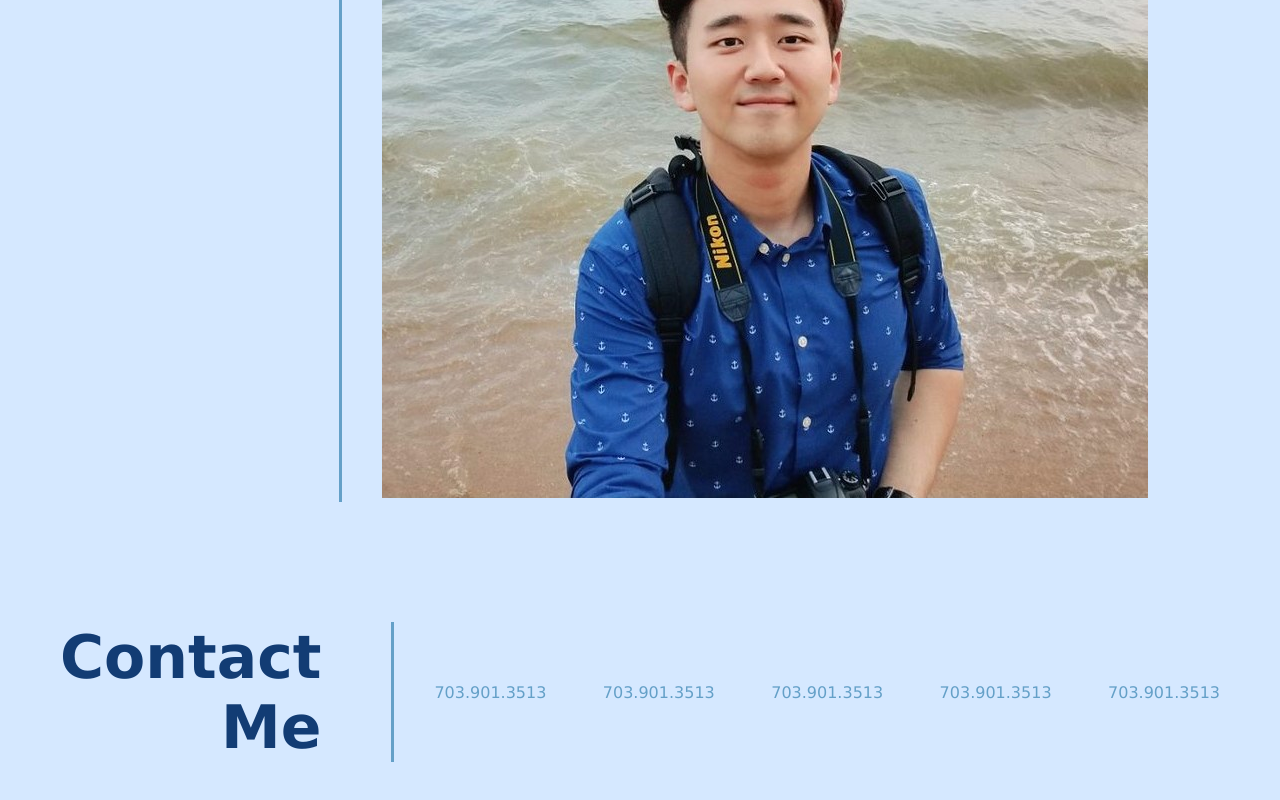
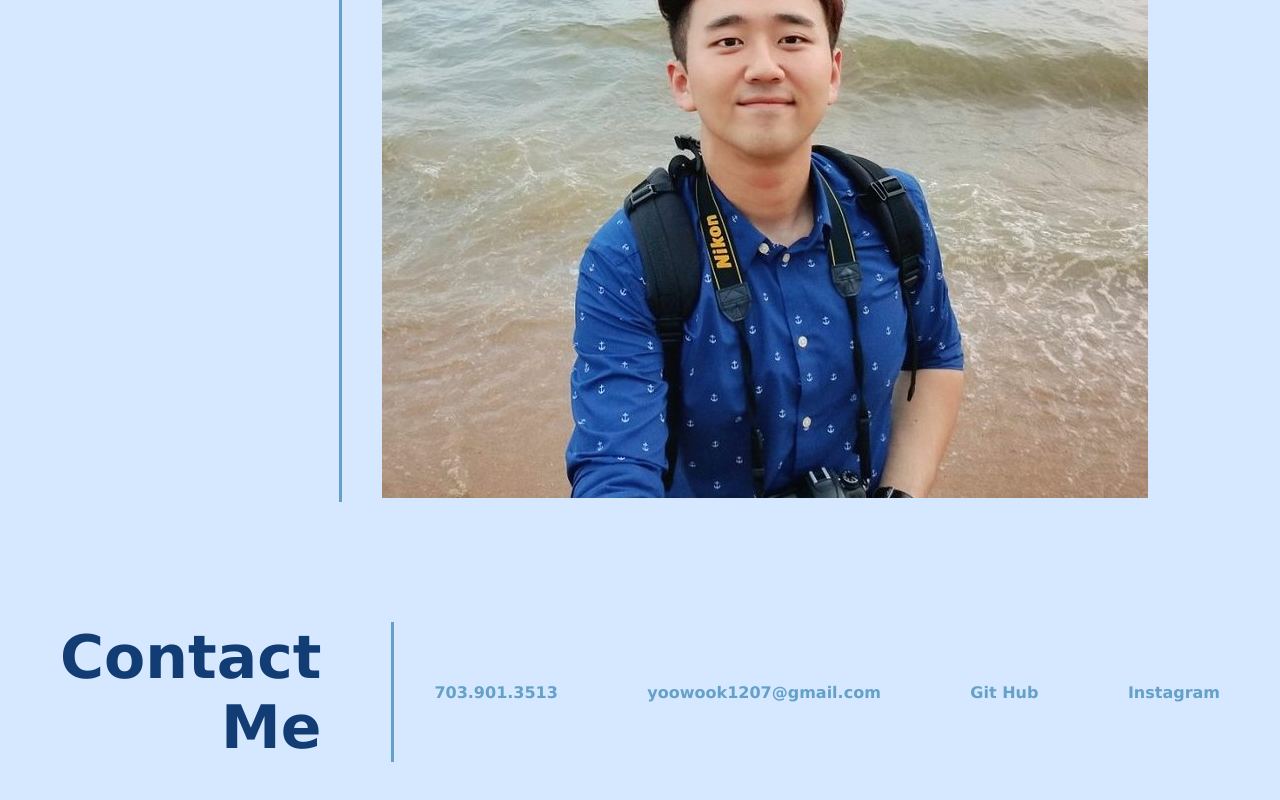
Before and after one commit to yoowook1207/Portfolio, a plain HTML site: page index.html in a window 1280 px wide. Shown: the part 1527-2327 px from the top of the page. Drawn offline with Linux system fonts and the light colour scheme.

Commit message:
contact info modi

```diff
--- a/assets/css/style.css
+++ b/assets/css/style.css
@@ -125,7 +125,7 @@ section {
 
 }
 
-.flex-colum {
+.flex-row {
     display: flex;
     flex-wrap: wrap;
     justify-content: space-between;
@@ -135,8 +135,10 @@ section {
 .contact-info {
     flex: block;
     display: flex;
+    font-weight: 600;
 }
 
-.resume {
-
+.contact-info a {
+    text-decoration: none;
+    color: var(--primary-color)
 }
--- a/index.html
+++ b/index.html
@@ -4,7 +4,7 @@
 <head>
   <meta charset="UTF-8" />
   <title>Sungwook Yoo Portfolioo</title>
-  <link rel="stylesheet" href="./assets/CSS/style.css" />
+  <link rel="stylesheet" href="./assets/css/style.css"/>
   <meta name="viewport" content="width=divice-width, initial-scale=1.0"/>
 </head>
 
@@ -72,21 +72,18 @@
         Contact Me
       </h2>
     </div>
-    <div class="content flex-colum">
+    <div class="content flex-row">
       <div class="contact-info">
         703.901.3513
       </div>
       <div class="contact-info">
-        703.901.3513
+        yoowook1207@gmail.com
       </div>
       <div class="contact-info">
-        703.901.3513
+        <a href="https://github.com/yoowook1207">Git Hub</a>
       </div>
       <div class="contact-info">
-        703.901.3513
-      </div>
-      <div class="contact-info">
-        703.901.3513
+        <a href="https://www.instagram.com/yookywooky/">Instagram</a>
       </div>
     </div>
   </section>
```
